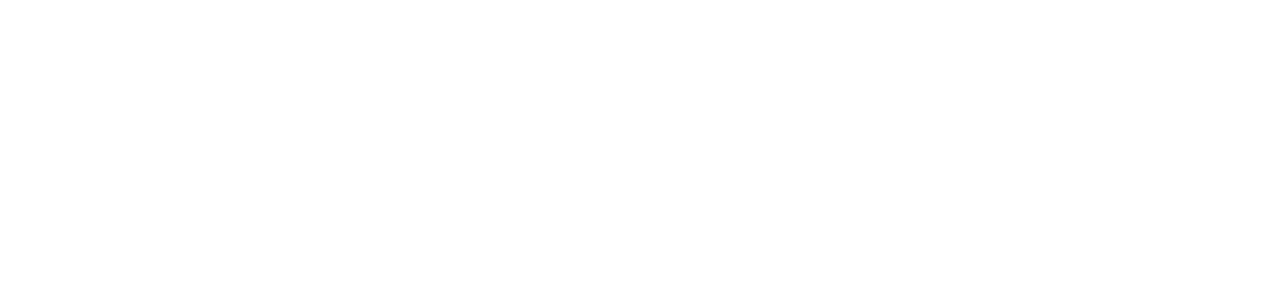
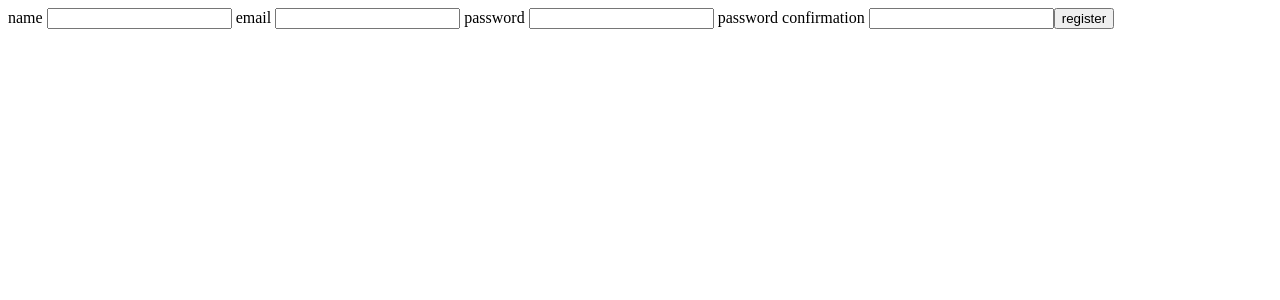
Before and after one commit to DengSihan/laravel-nuxt3-web, a Nuxt app: page /register in a window 1280 px wide. Before the commit this address had no page. Shown: the top 300 px of the page. Built offline with nearby package versions, Linux system fonts and the light colour scheme; no server answers.

Commit message:
feat: register page

```diff
--- a/pages/index.vue
+++ b/pages/index.vue
@@ -10,6 +10,12 @@
                 </li>
                 <li>
                     <nuxt-link
+                        to="/register">
+                        register
+                    </nuxt-link>
+                </li>
+                <li>
+                    <nuxt-link
                         to="/profile">
                         profile
                     </nuxt-link>
--- /dev/null
+++ b/pages/register.vue
@@ -0,0 +1,104 @@
+<template>
+    <main>
+        <form
+            @submit.prevent="register">
+
+            <label
+                for="name">
+                name
+            </label>
+            <input
+                id="name"
+                type="text"
+                name="name"
+                v-model="form.name"
+                required>
+
+            <label
+                for="email">
+                email
+            </label>
+            <input
+                id="email"
+                type="email"
+                name="email"
+                v-model="form.email"
+                required>
+
+            <label
+                for="password">
+                password
+            </label>
+            <input
+                id="password"
+                type="password"
+                name="password"
+                v-model="form.password"
+                required>
+
+            <label
+                for="password_confirmation">
+                password confirmation
+            </label>
+            <input
+                id="password_confirmation"
+                type="password"
+                name="password_confirmation"
+                v-model="form.password_confirmation"
+                required>
+
+            <button
+                type="submit"
+                :disabled="loading">
+                register
+            </button>
+
+        </form>
+    </main>
+</template>
+
+<script setup>
+import { useCustomFetch } from '~/composables/useCustomFetch.js';
+import { useAuth } from '~/store/auth.js';
+
+definePageMeta({
+    middleware: ['guest'],
+});
+
+const router = useRouter();
+const auth = useAuth();
+
+const form = ref({
+    name: '',
+    email: '',
+    password: '',
+    password_confirmation: '',
+});
+
+const loading = ref(false);
+
+const register = () => {
+    loading.value = true;
+    useCustomFetch(
+            '/auth/user',
+            {
+                method: 'POST',
+                body: form.value,
+            }
+        )
+        .then(({data, error}) => {
+            if (error.value) {
+                console.log(error.value);
+            }
+            else {
+                const { user, token } = data.value;
+                auth.setUser(user);
+                auth.setToken(token);
+                router.push('/profile');
+            }
+        })
+        .finally(() => {
+            loading.value = false;
+        });
+}
+</script>
```
